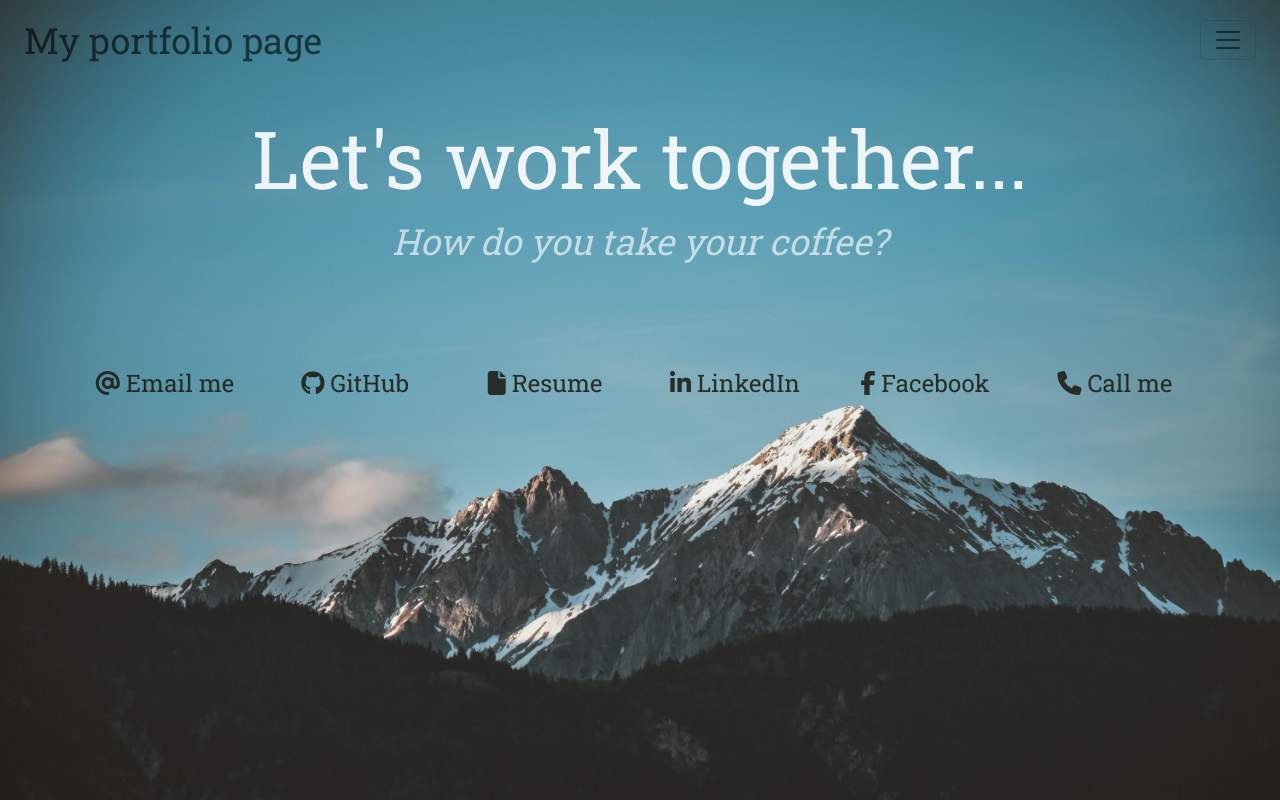
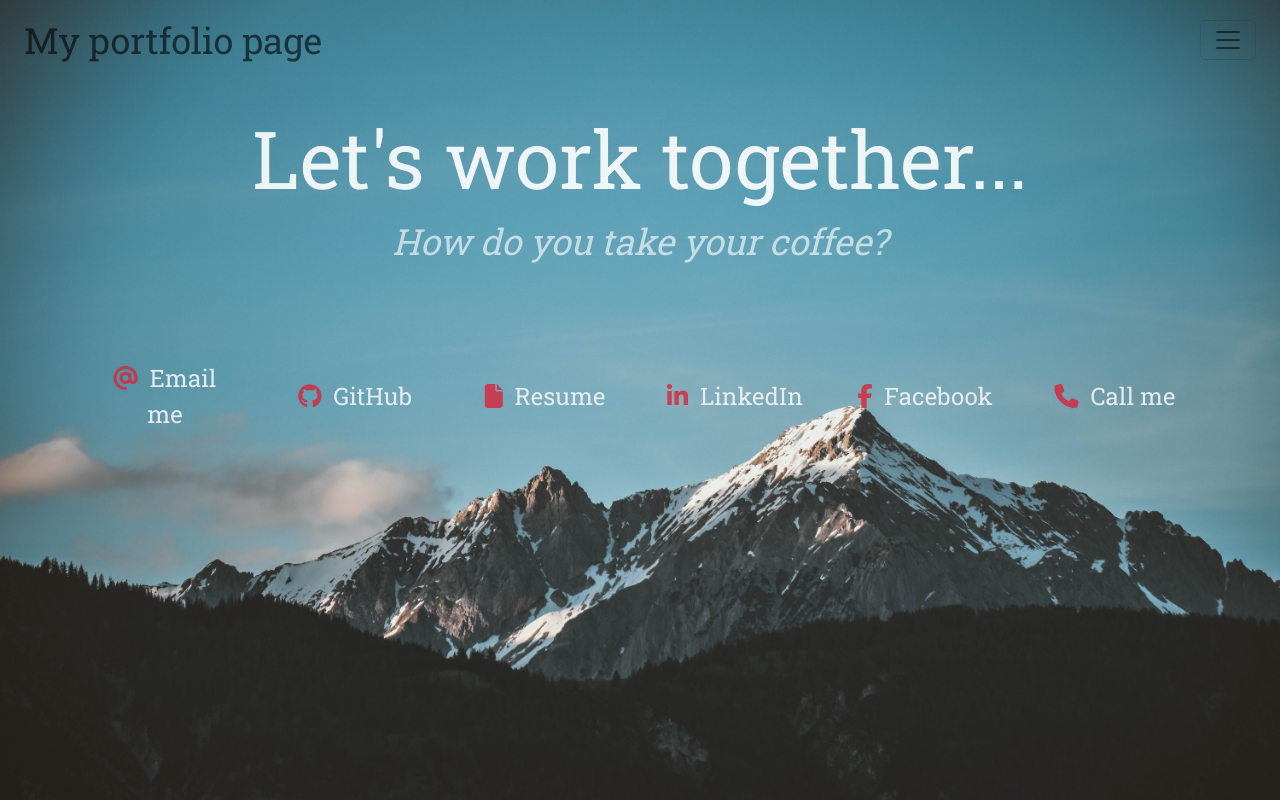
Before and after one commit to Pav85/my-react-portfolio, a React (Create React App) app: page /contact in a window 1280 px wide. Built offline with nearby package versions, Linux system fonts and the light colour scheme.

Commit message:
contact page update

```diff
--- a/src/components/ContactPage/ContactPage.css
+++ b/src/components/ContactPage/ContactPage.css
@@ -4,11 +4,11 @@
   justify-content: center !important;
   align-items: center;
   text-align: center;
-  margin-top: 65px !important;
+  margin-top: 30px !important;
 }
 
 .contactBtn {
-  color: #1e2019 !important;
+  color: #f2f4f3 !important;
   opacity: 0.9;
   font-size: 24px !important;
   padding-top: 15px !important;
@@ -19,3 +19,7 @@
   transform: translateY(4px) !important;
   /* transform: translateZ(5px) !important; */
 }
+
+.icon {
+  color: rgba(215, 38, 61, 0.9);
+}
--- a/src/components/ContactPage/ContactPage.js
+++ b/src/components/ContactPage/ContactPage.js
@@ -10,7 +10,7 @@ function ContactPage() {
       <div className="row contactStyle">
         <div className="col-sm">
           <a href="mailto:pawel.werbowy@gmail.com" class="btn contactBtn">
-            <i class="fa fa-at"></i> Email me
+            <i class="fa fa-at icon"></i>&nbsp;&nbsp;Email me
           </a>
         </div>
         <div className="col-sm">
@@ -19,7 +19,7 @@ function ContactPage() {
             target="_blank"
             className="btn contactBtn"
           >
-            <i className="fa fa-github"></i> GitHub
+            <i className="fa fa-github icon"></i>&nbsp;&nbsp;GitHub
           </a>
         </div>
         <div className="col-sm">
@@ -28,7 +28,7 @@ function ContactPage() {
             target="_blank"
             className="btn contactBtn"
           >
-            <i className="fa fa-file"></i> Resume
+            <i className="fa fa-file icon"></i>&nbsp;&nbsp;Resume
           </a>
         </div>
         <div className="col-sm">
@@ -37,7 +37,7 @@ function ContactPage() {
             target="_blank"
             className="btn contactBtn"
           >
-            <i className="fa fa-linkedin"></i> LinkedIn
+            <i className="fa fa-linkedin icon"></i>&nbsp;&nbsp;LinkedIn
           </a>
         </div>
         <div className="col-sm">
@@ -46,12 +46,12 @@ function ContactPage() {
             target="_blank"
             class="btn contactBtn"
           >
-            <i class="fa fa-facebook"></i> Facebook
+            <i class="fa fa-facebook icon"></i>&nbsp;&nbsp;Facebook
           </a>
         </div>
         <div className="col-sm">
           <a href="tel: 00447510725530" target="_blank" class="btn contactBtn">
-            <i class="fa fa-phone"></i> Call me
+            <i class="fa fa-phone icon"></i>&nbsp;&nbsp;Call me
           </a>
         </div>
       </div>
--- a/src/components/ContactPageJumbotron/ContactPageJumbotron.css
+++ b/src/components/ContactPageJumbotron/ContactPageJumbotron.css
@@ -5,6 +5,8 @@
   align-items: center;
   text-align: center;
   margin-top: 30px;
+  /* border-bottom: 2px rgba(193, 73, 83, 0.5) solid !important; */
+  padding-bottom: 30px;
 }
 
 .jumbotronTextStyle {
```
